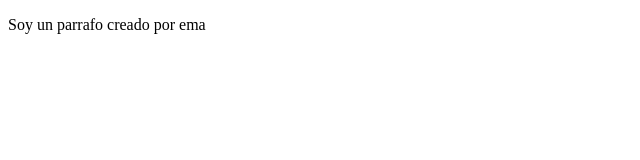
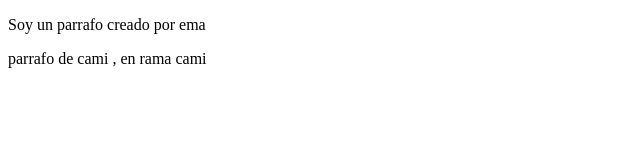
Before and after one commit to camiladomato/ejemplo-de-github, a plain HTML site: page index.html in a window 1280 px wide. Shown: the whole page, without its empty margins (0-640 px from the left). Drawn offline with Linux system fonts and the light colour scheme.

Commit message:
agregue un parrafo en index

```diff
--- a/index.html
+++ b/index.html
@@ -10,6 +10,7 @@
 
 <body>
     <p>Soy un parrafo creado por ema </p>
+    <p>parrafo de cami , en rama cami</p>
 </body>
 
 </html>
```
